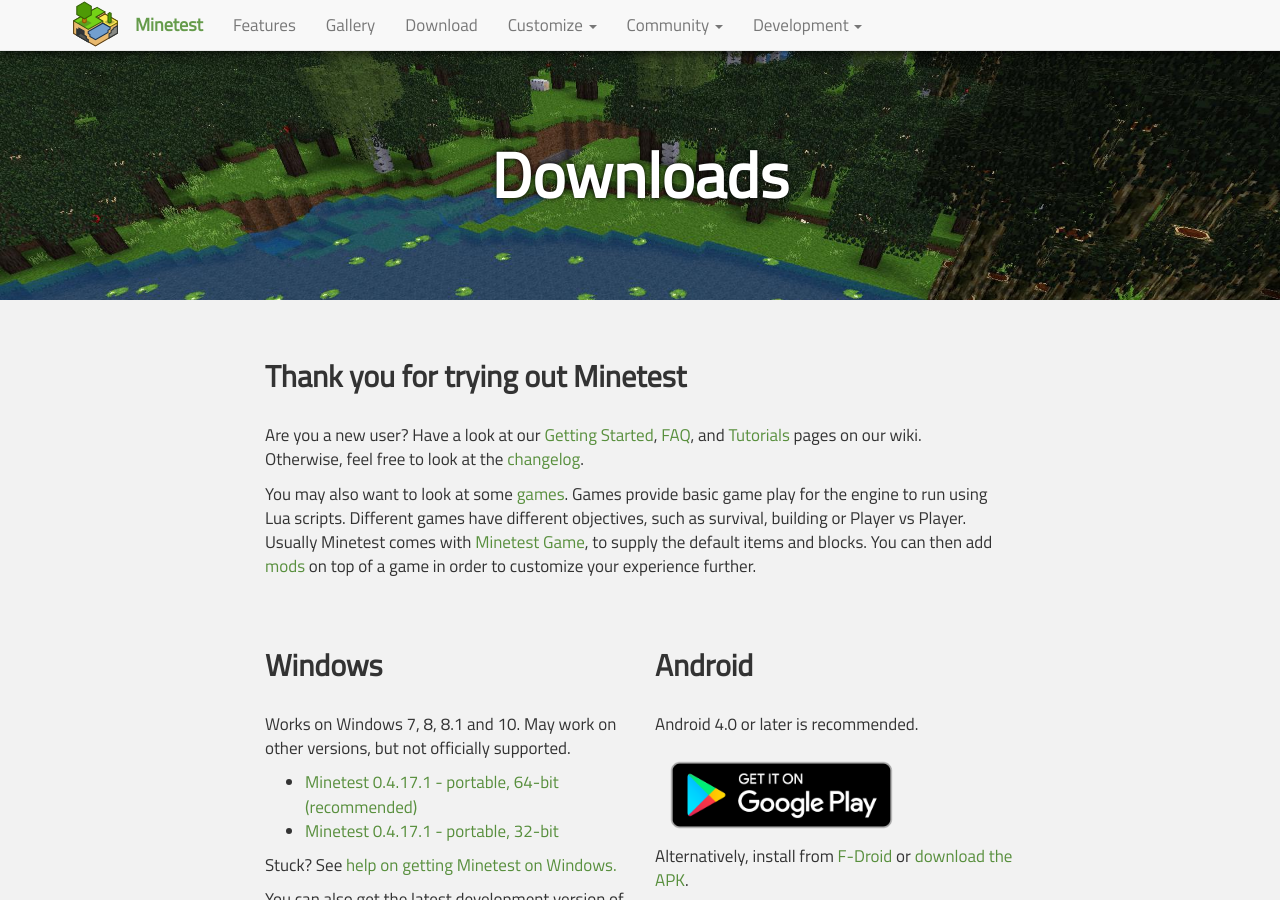
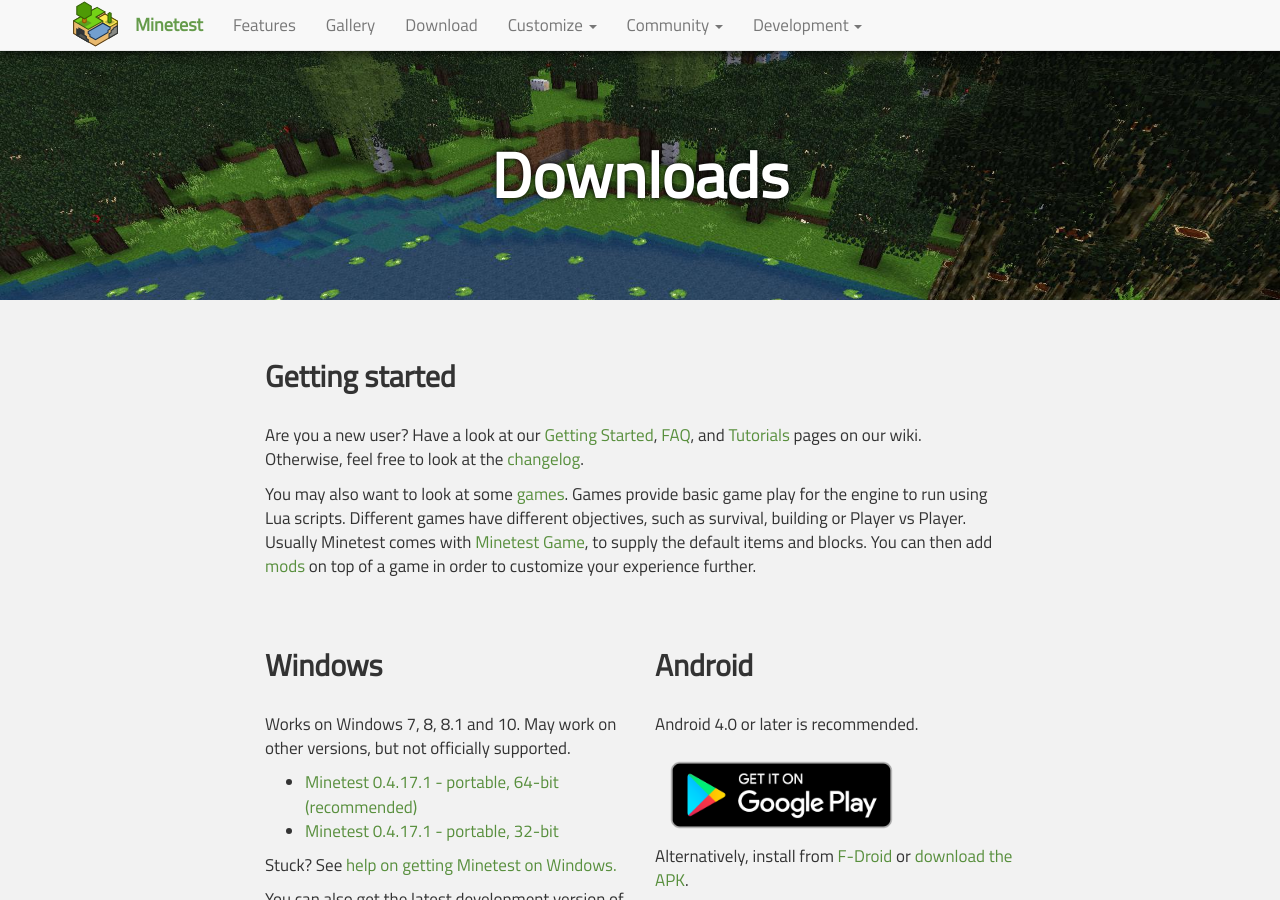
Before and after one commit to minetest/minetest.github.io, a Jekyll site: the page built from downloads.html, in a window 1280 px wide and 900 px high. Built offline with Jekyll 4.4.1, drawn with Linux system fonts in a browser that asks for light colours; comment, search, counter and statistics services are not loaded.

Commit message:
Downloads page: Retitle first section to 'Getting started' (#142)
Update changelog link to 0.4.17.1

```diff
--- a/downloads.html
+++ b/downloads.html
@@ -10,15 +10,14 @@ redirect_from:
   - /other_distros/
 ---
 
-
-<h2>Thank you for trying out Minetest</h2>
+<h2>Getting started</h2>
 
 <p>
   Are you a new user?
   Have a look at our <a href="//wiki.minetest.net/Getting_Started">Getting Started</a>,
   <a href="//wiki.minetest.net/FAQ">FAQ</a>,
    and <a href="//wiki.minetest.net/Tutorials">Tutorials</a> pages on our wiki.<br>
-  Otherwise, feel free to look at the <a href="http://dev.minetest.net/Changelog#0.4.16_.E2.86.92_0.4.17">changelog</a>.
+  Otherwise, feel free to look at the <a href="https://dev.minetest.net/Changelog#0.4.17_.E2.86.92_0.4.17.1">changelog</a>.
 </p>
 
 <p>
```
